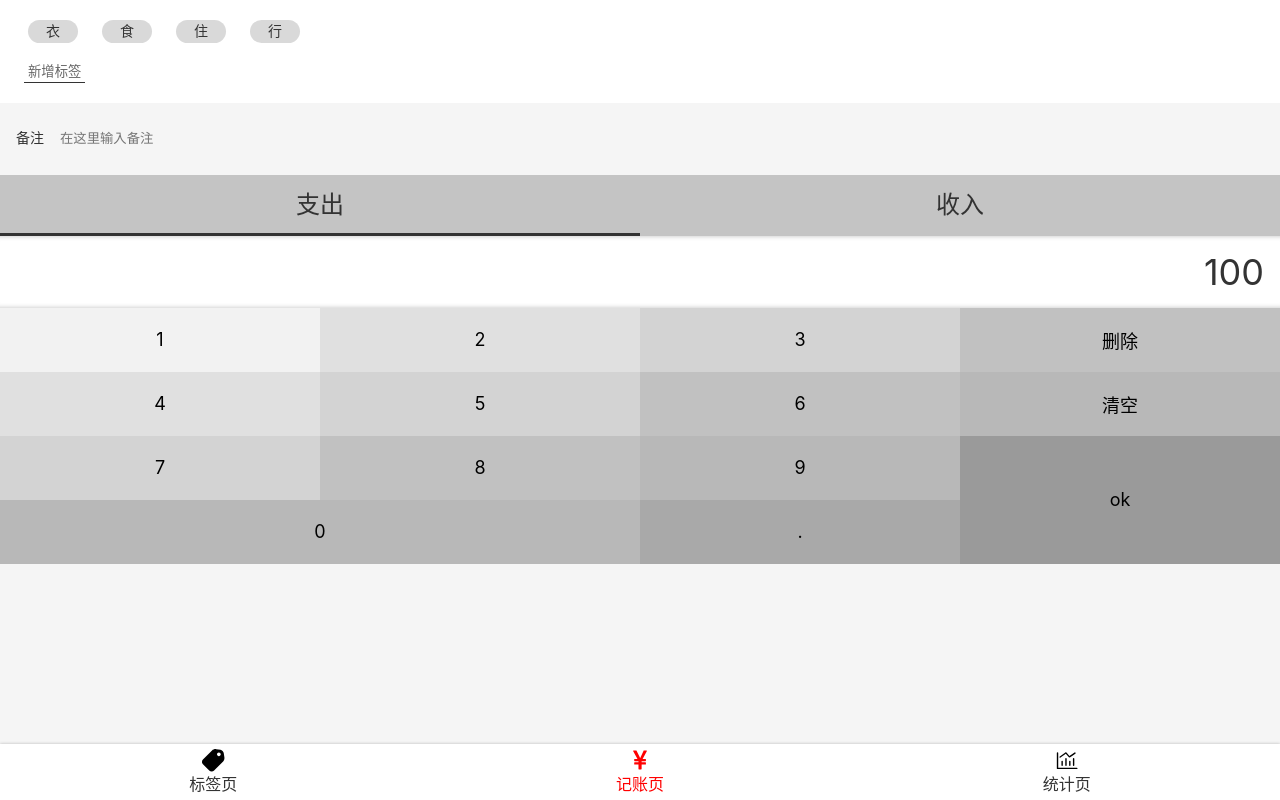
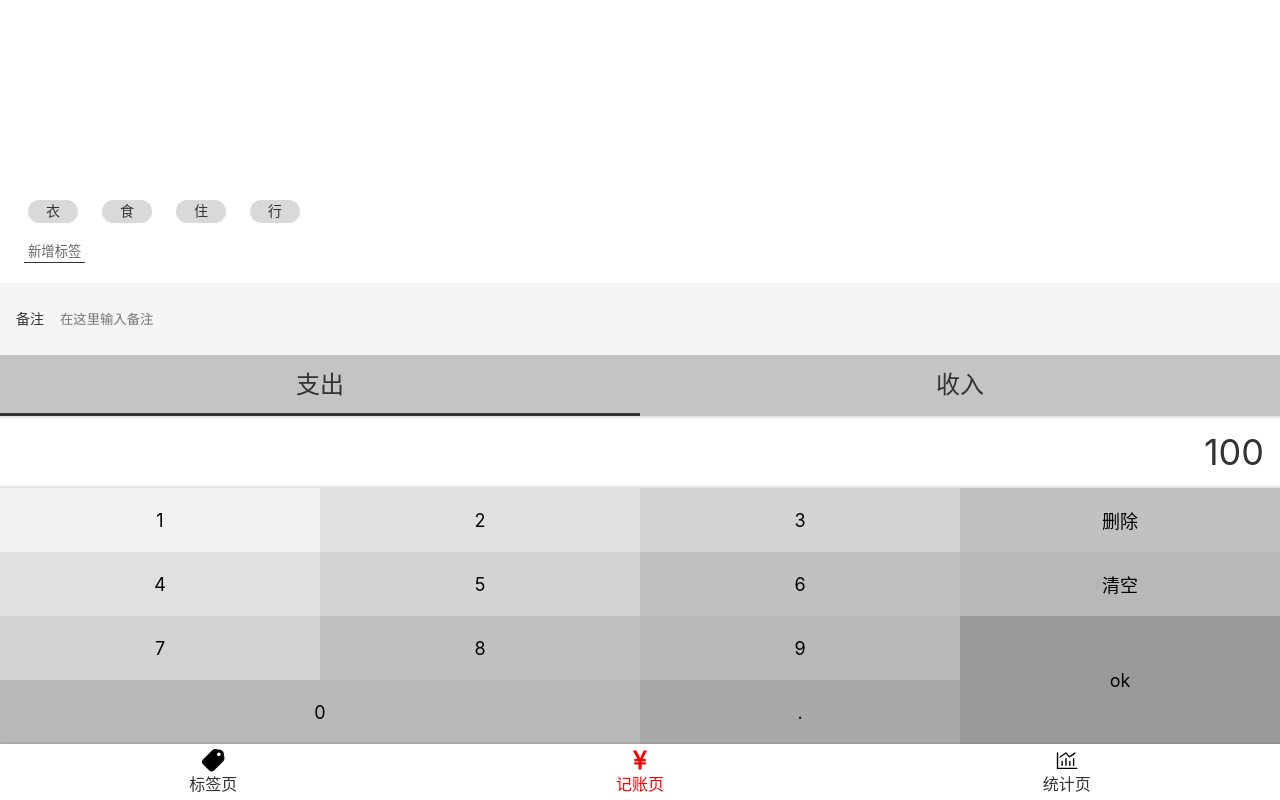
Before and after one commit to Kidnapped33/react-money-code, a React app: page /#/money in a window 1280 px wide. Built offline with nearby package versions, Linux system fonts and the light colour scheme.

Commit message:
完成 Money.tsx UI 样式

```diff
--- a/src/components/Layout.tsx
+++ b/src/components/Layout.tsx
@@ -16,7 +16,7 @@
 const Layout = (props: any) => {
     return (
         <Wrapper>
-            <Main>
+            <Main className={props.className}>
                 {props.children}
             </Main>
             <Nav/>
--- a/src/view/Money.tsx
+++ b/src/view/Money.tsx
@@ -2,7 +2,16 @@
 import React from 'react';
 import styled from 'styled-components';
 
+const MyLayout = styled(Layout)`
+  display: flex;
+  flex-direction: column;
+`;
 const TagsSection = styled.section`
+  flex-grow: 1;
+  display: flex;
+  flex-direction: column;
+  justify-content: flex-end;
+  align-items: flex-start;
   background: #FFFFFF;
   padding: 12px 16px;
     > ol{ padding: 0 -12px;
@@ -23,7 +32,6 @@
       margin: 8px;
       }
 `;
-
 const NotesSection = styled.section`
 padding: 0px 16px;
 font-size: 14px;
@@ -116,7 +124,7 @@
 
 function Money() {
     return (
-        <Layout>
+        <MyLayout>
             <TagsSection>
                 <ol>
                     <li>衣</li>
@@ -157,7 +165,7 @@
                     <button>.</button>
                 </div>
             </NumberPadSection>
-        </Layout>
+        </MyLayout>
     );
 }
 
```
Also changed, not shown: 1 other file (tests, documents, lock files or other folders).
